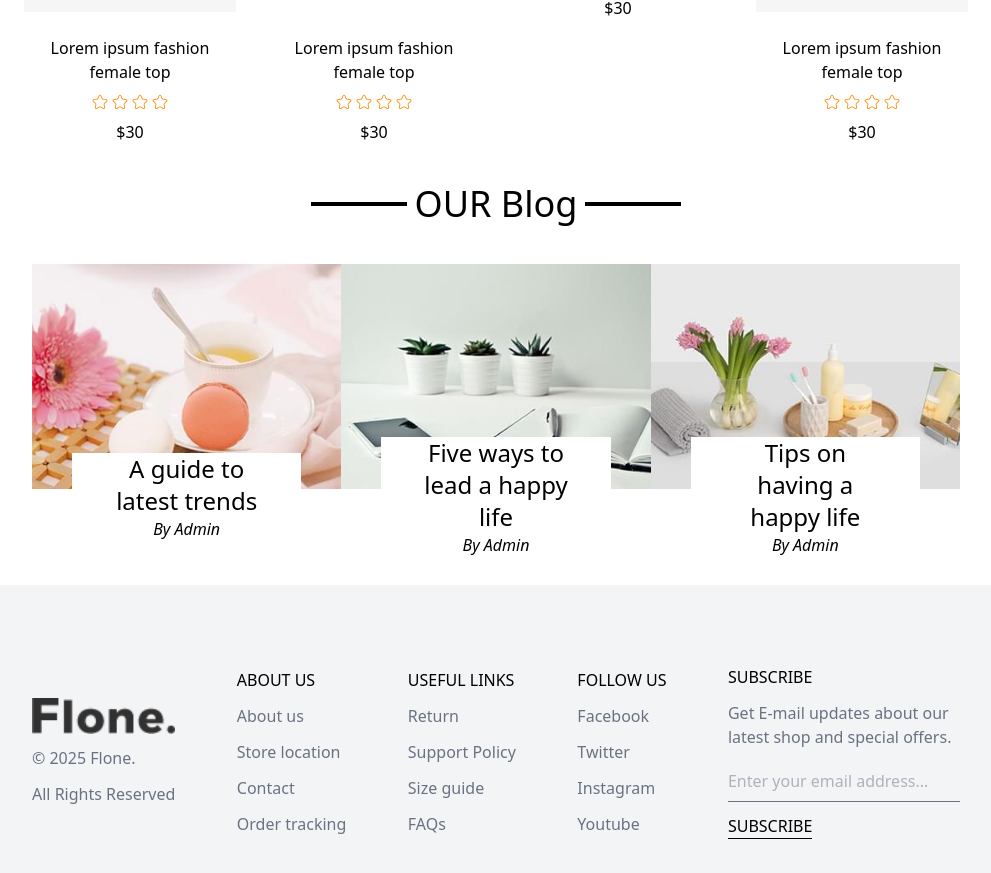
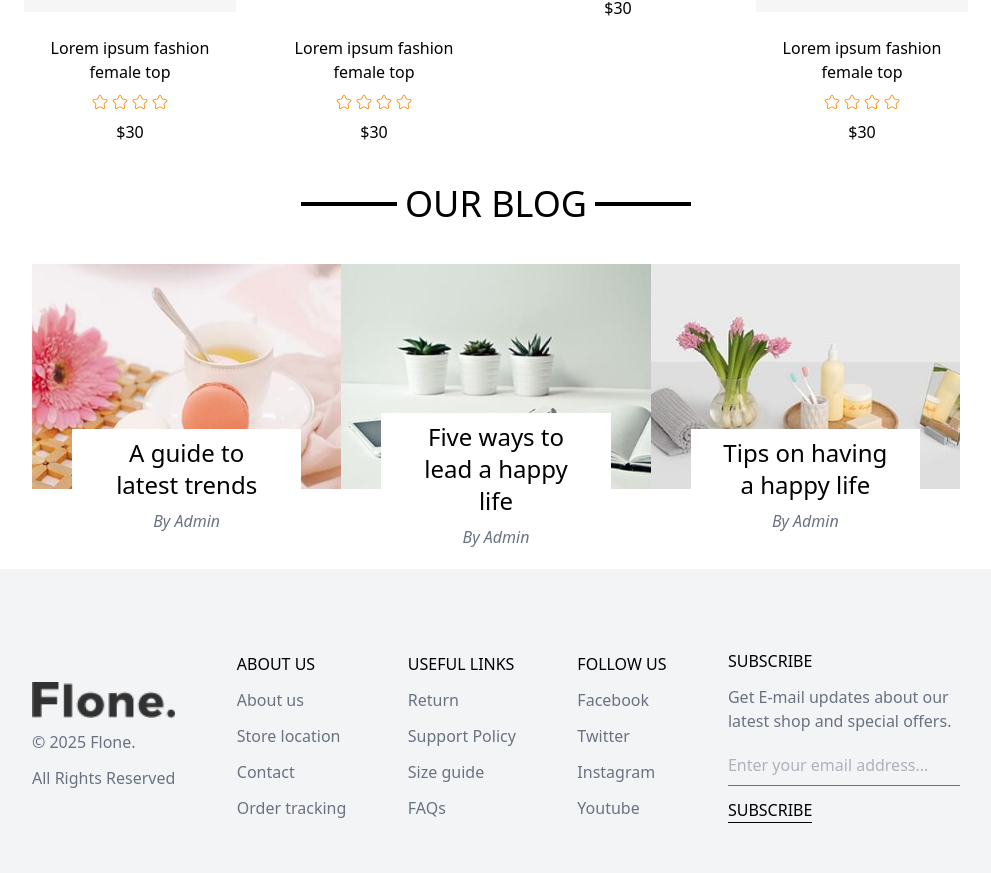
Before and after one commit to TahirSaifi09/Flone, a React (Vite) app in the folder flone/: page / in a window 1280 px wide. Shown: the part 1633-2506 px from the top of the page, without its empty margins (144-1135 px from the left). Built offline with nearby package versions, Linux system fonts and the light colour scheme.

Commit message:
Modify home page

```diff
--- a/flone/src/component/home/Blog.jsx
+++ b/flone/src/component/home/Blog.jsx
@@ -20,19 +20,19 @@ export default function Blog() {
     },
   ];
   return (
-    <div className="px-44">
+    <div className="px-44 pb-20">
       <div className="flex items-center font-medium gap-2 justify-center py-10">
         <hr className="w-24 border-2"></hr>
-        <h2 className="text-4xl">OUR Blog</h2>
+        <h2 className="text-4xl">OUR BLOG</h2>
         <hr className="w-24 border-2"></hr>
       </div>
-      <div className="flex justify-between ">
+      <div className="flex justify-between">
         {data.map((item, index) => (
-          <div key={index} className="w-full">
-            <img src={item.photo} alt="{item.alts}" />
-            <div className="w-full px-10 flex flex-col text-center justify-center -translate-y-10 h-24 font-medium">
-                <p className="w-full bg-white px-10 text-2xl">{item.title}</p>
-                <i>{item.By}</i>
+          <div key={index} className="relative">
+            <img src={item.photo} alt="{item.alts}"/>
+            <div className="bottom-0 w-full translate-y-10 absolute px-10 flex flex-col text-center justify-center h-24 font-medium">
+                <p className="w-full px-6 py-2 bg-white text-2xl">{item.title}</p>
+                <i className="text-gray-500 bg-white">{item.By}</i>
             </div>
           </div>
         ))}
--- a/flone/src/component/home/deals.jsx
+++ b/flone/src/component/home/deals.jsx
@@ -1,5 +1,6 @@
 import { CiHeart, CiStar } from "react-icons/ci";
 import { TiEyeOutline } from "react-icons/ti";
+import { Link } from "react-router-dom";
 
 export default function Deals() {
   const page = [
@@ -68,7 +69,7 @@ export default function Deals() {
       <div className="px-42 text-center grid grid-cols-4 gap-8">
         {product.map((item, index) => (
           <div key={index} className=" mt-16 group">
-            <div className=" relative">
+            <div className="relative cursor-pointer">
               <img
                 src={item.photo}
                 alt="{item.alt}"
@@ -80,9 +81,9 @@ export default function Deals() {
                 className="absolute top-0 py-6 opacity-0 duration-700 group-hover:opacity-100"
               />
               <div className="flex justify-between group w-full text-2xl duration-700 transform text-white opacity-0 ease-in-out group-hover:opacity-100 py-6 absolute bottom-0">
-                <CiHeart className="text-6xl px-2 bg-violet-500 border translate-y-6 group-hover:translate-0 duration-300 delay-100"/>
-                <button className="text-xl border bg-violet-500 px-6 py-1 w-full translate-y-6 group-hover:translate-0 duration-300 delay-150">Buy Now</button>
-                <TiEyeOutline className="text-6xl border px-2 bg-violet-500 translate-y-6 group-hover:translate-0 duration-300 delay-200"/>
+                <CiHeart className="text-6xl px-2 bg-violet-500 hover:bg-black border translate-y-6 group-hover:translate-0 duration-300 delay-100"/>
+                <Link to="#" className="text-xl border bg-violet-500 px-6 py-3 hover:bg-black w-full translate-y-6 group-hover:translate-0 duration-300 delay-150">Buy Now</Link>
+                <TiEyeOutline className="text-6xl border hover:bg-black px-2 bg-violet-500 translate-y-6 group-hover:translate-0 duration-300 delay-200"/>
               </div>
             </div>
             <p>{item.product}</p>
```
